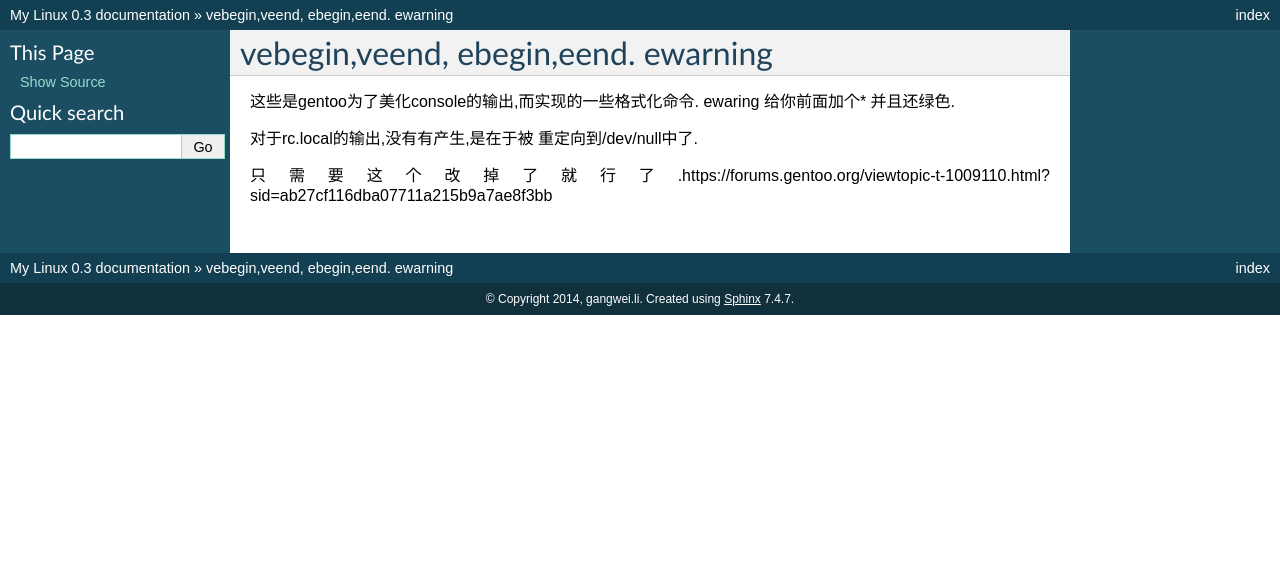
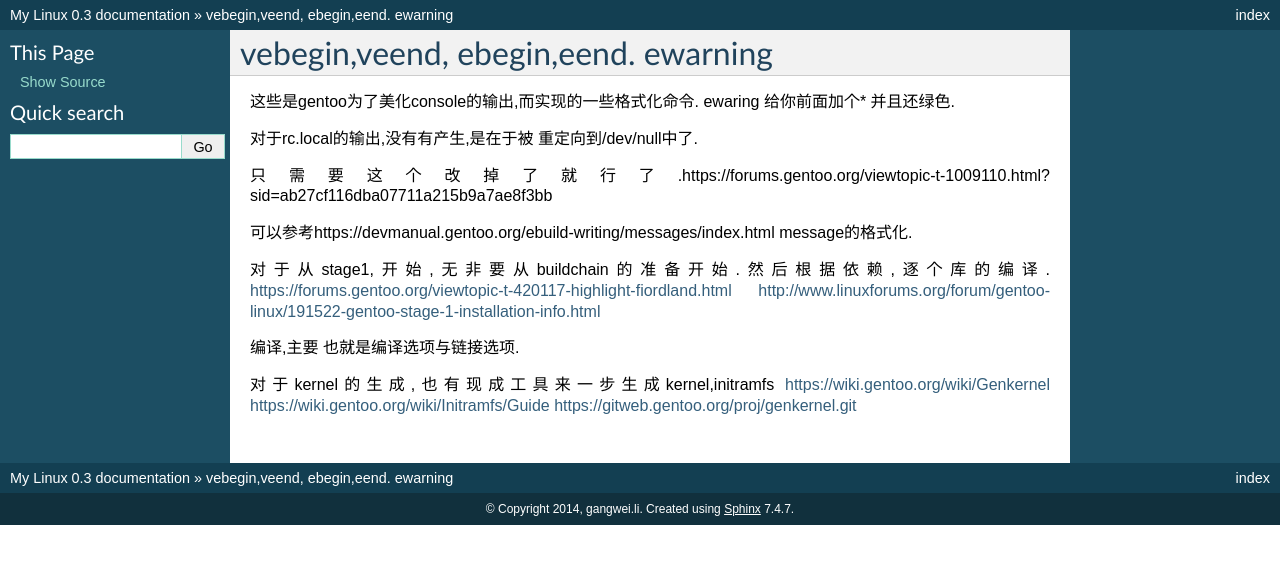
Before and after one commit to gwli/MyLinux, a Sphinx documentation site: the page built from source/content/Stage_1/gentoo.rst, in a window 1280 px wide. Shown: the top 564 px of the page. Built offline with Sphinx 7.4.7, drawn with Linux system fonts in a browser that asks for light colours; formulas are drawn with MathJax 3.

Commit message:
gentoo stage1.

```diff
--- a/source/content/Stage_1/gentoo.rst
+++ b/source/content/Stage_1/gentoo.rst
@@ -7,3 +7,16 @@ ewaring 给你前面加个* 并且还绿色.
 对于rc.local的输出,没有有产生,是在于被 重定向到/dev/null中了.
 
 只需要这个改掉了就行了.https://forums.gentoo.org/viewtopic-t-1009110.html?sid=ab27cf116dba07711a215b9a7ae8f3bb
+
+可以参考https://devmanual.gentoo.org/ebuild-writing/messages/index.html message的格式化.
+
+对于从stage1,开始,无非要从buildchain的准备开始.然后根据依赖,逐个库的编译.
+https://forums.gentoo.org/viewtopic-t-420117-highlight-fiordland.html
+http://www.linuxforums.org/forum/gentoo-linux/191522-gentoo-stage-1-installation-info.html
+
+编译,主要 也就是编译选项与链接选项.
+
+对于kernel的生成,也有现成工具来一步生成kernel,initramfs
+https://wiki.gentoo.org/wiki/Genkernel
+https://wiki.gentoo.org/wiki/Initramfs/Guide
+https://gitweb.gentoo.org/proj/genkernel.git
```
